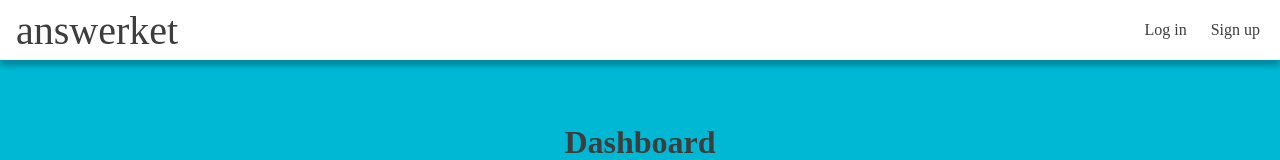
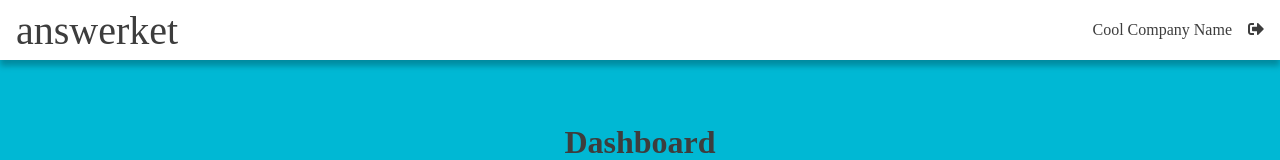
Before and after one commit to juniormedina/answerket-client, a React (Create React App) app: page /login in a window 1280 px wide. Shown: the top 160 px of the page. Built offline with nearby package versions, Linux system fonts and the light colour scheme.

Commit message:
added navbar login awareness

```diff
--- a/src/actions/index.js
+++ b/src/actions/index.js
@@ -27,6 +27,13 @@ export const login = (username, password, history) => async dispatch =>
     history
   });
 
+  export const logout = (history) => async dispatch =>
+  dispatch({
+    type: actionTypes.LOGOUT,
+    payload: await axios.get('/api/logout'),
+    history
+  });
+
 export const setNotification = (message, isSuccessful = false) => {
   return {
     type: actionTypes.SET_NOTIFICATION,
--- a/src/actions/types.js
+++ b/src/actions/types.js
@@ -5,4 +5,6 @@ export default {
     SIGNUP: 'SIGNUP',
     SET_NOTIFICATION: 'SET_NOTIFICATION',
     CLEAR_NOTIFICATION: 'CLEAR_NOTIFICATION',
+    TICKET_SEND: 'TICKET_SEND',
+    TICKET_CLOSE: 'TICKET_CLOSE'
 }
--- a/src/components/container/Navbar/Navbar.scss
+++ b/src/components/container/Navbar/Navbar.scss
@@ -46,7 +46,7 @@
         padding: 4px;
       }
 
-      :hover {
+      .nav-link:hover {
         box-shadow: 0 0 0 1px #00b8d4;
       }
     }
@@ -56,4 +56,8 @@
     text-decoration: none;
     color: #3d3d3d;
   }
+
+  .nav-logout{
+    cursor: pointer;
+  }
 }
--- a/src/components/container/Navbar/index.js
+++ b/src/components/container/Navbar/index.js
@@ -1,21 +1,40 @@
 import React, { Component } from 'react';
 import { Link } from 'react-router-dom';
 import { connect } from 'react-redux';
+import * as actions from '../../../actions';
 
 import './Navbar.scss';
 
 class Navbar extends Component {
   renderContent = () => {
-    return (
+    return this.props.company ? (
       <ul>
         <li>
-          <Link to="/login">Log in</Link>
+          <span className="nav-company">{this.props.company}</span>
         </li>
         <li>
-          <Link to="/signup">Sign up</Link>
+          <span className="nav-logout">
+            <i
+              onClick={this.buttonLogoutHandler}
+              className="fas fa-sign-out-alt"
+            />
+          </span>
+        </li>
+      </ul>
+    ) : (
+      <ul>
+        <li>
+          <Link to="/login" className="nav-link">Log in</Link>
+        </li>
+        <li>
+          <Link to="/signup" className="nav-link">Sign up</Link>
         </li>
       </ul>
     );
+  };
+  buttonLogoutHandler = () => {
+    // Dispatches logout action
+    actions.logout(this.history);
   };
   render() {
     return (
@@ -23,16 +42,17 @@ class Navbar extends Component {
         <div id="logo">
           <Link to="/">answerket</Link>
         </div>
-        <div id="links">
-            {this.renderContent()}
-        </div>
+        <div id="links">{this.renderContent()}</div>
       </nav>
     );
   }
 }
 
-const mapStateToProps = ({ username }) => {
-  return { username };
+const mapStateToProps = ({ company }) => {
+  return { company };
 };
 
-export default connect(mapStateToProps)(Navbar);
+export default connect(
+  mapStateToProps,
+  actions
+)(Navbar);
--- a/src/index.css
+++ b/src/index.css
@@ -1,5 +1,6 @@
-body{
-    background: #00b8d4;
-    color: #3d3d3d;
-    margin: 0;
+body {
+  background: #00b8d4;
+  color: #3d3d3d;
+  margin: 0;
+  cursor: default;
 }
```
